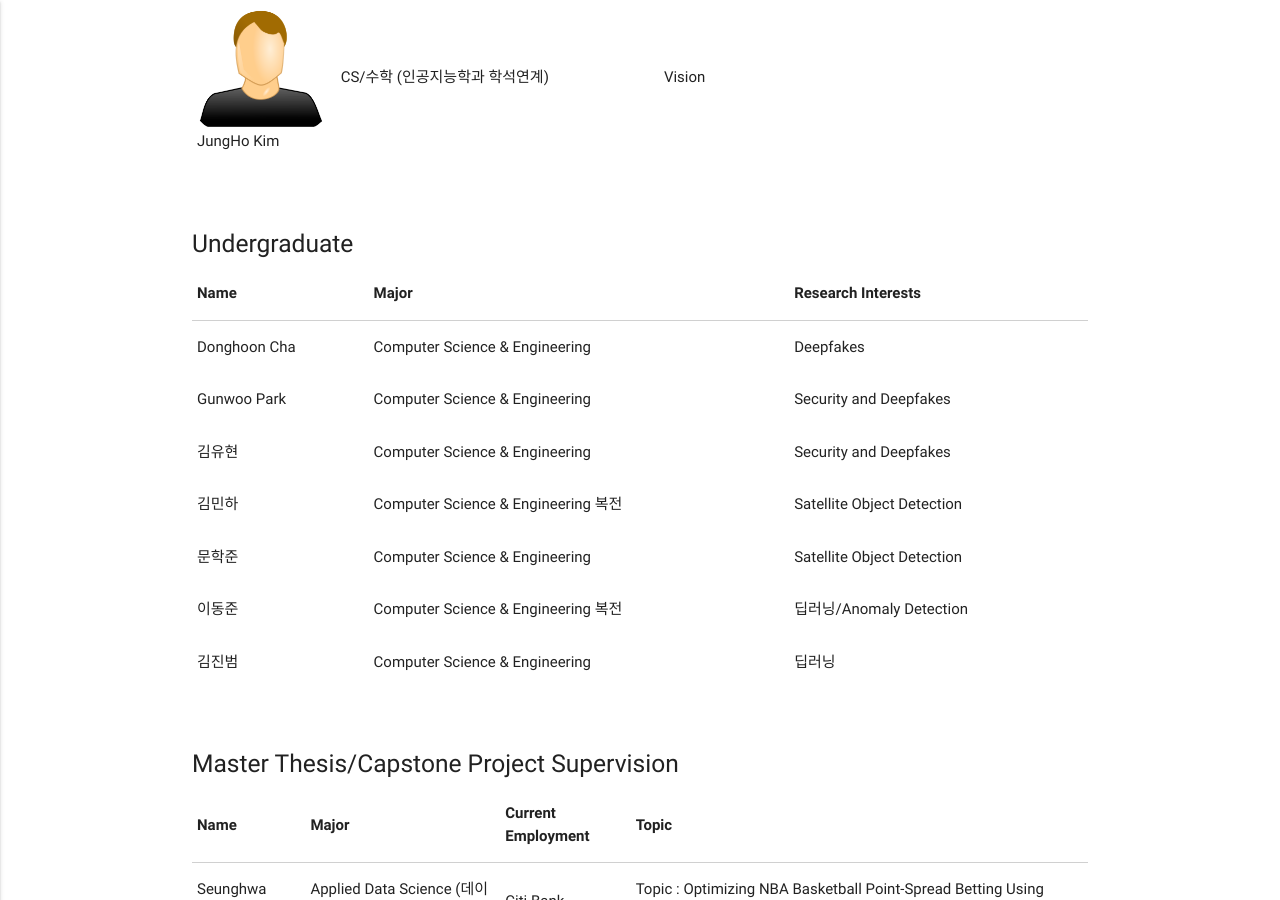
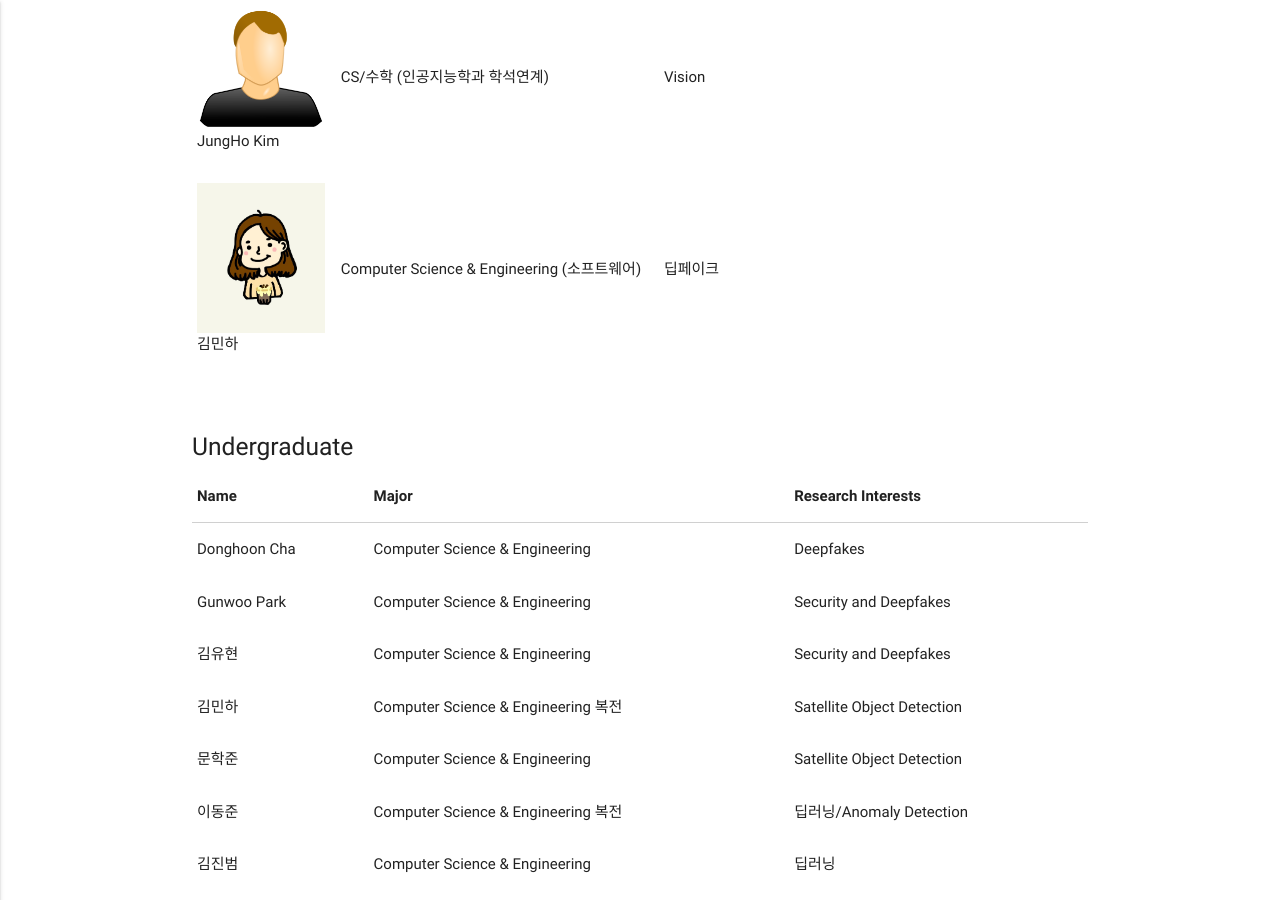
Before and after one commit to Yurim990507/DASH-Lab.github.io, a Jekyll site: the page built from example3.md, in a window 1280 px wide and 900 px high, scrolled down 3299 px. Built offline with Jekyll 4.4.1, drawn with Linux system fonts in a browser that asks for light colours.

Commit message:
Update example3.md

```diff
--- a/example3.md
+++ b/example3.md
@@ -180,6 +180,14 @@ permalink: /Members/
                      </td>
                   <td> CS/수학 (인공지능학과 학석연계)</td>
                   <td> Vision</td>
+                </tr>
+                 <tr>
+                  <td>
+                  <div style="display:flex;flex-direction:column">
+                      <img src="/img/SowonJeon.jpg" alt=""  width="128">김민하
+                      </div></td>
+                  <td>Computer Science & Engineering (소프트웨어)</td>
+                  <td>딥페이크 </td>
                 </tr>
               </tbody>
             </table>
```
